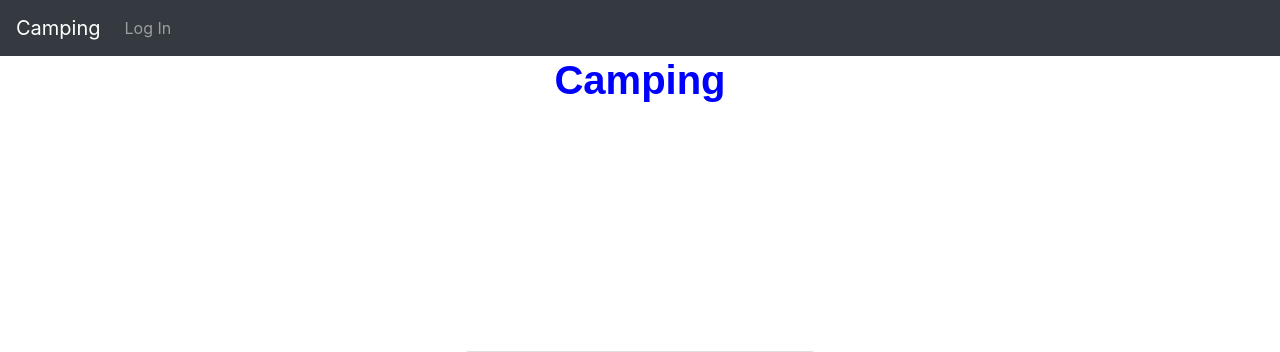
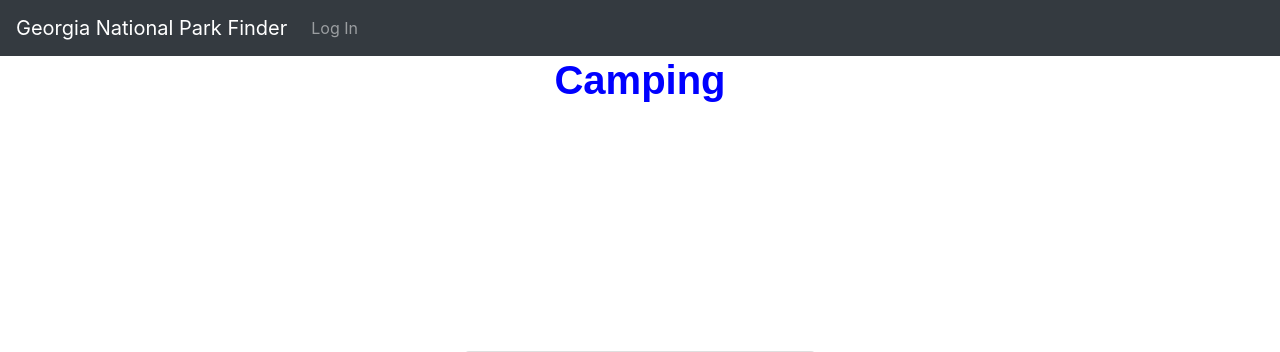
Before and after one commit to joshuamaxion/GroupProjectFinal, a Flask app: page / in a window 1280 px wide. Shown: the top 352 px of the page. Run offline with Flask 2, Linux system fonts and the light colour scheme; parts of the project's set-up code (start-up, migrations or seed data) failed here and were passed over.

Commit message:
editing main page

```diff
--- a/templates/base.html
+++ b/templates/base.html
@@ -20,7 +20,7 @@
     <button class="navbar-toggler navbar-toggler-right" type="button" data-toggle="collapse" data-target="#navbarNavAltMarkup" aria-controls="navbarNavAltMarkup" aria-expanded="false" aria-label="Toggle navigation">
       <span class="navbar-toggler-icon"></span>
     </button>
-    <a class="navbar-brand" href="/main">Camping</a>
+    <a class="navbar-brand" href="/main">Georgia National Park Finder</a>
     <div class="collapse navbar-collapse" id="navbarNavAltMarkup">
       <div class="navbar-nav">
         {% if "user" not in session%}
```
